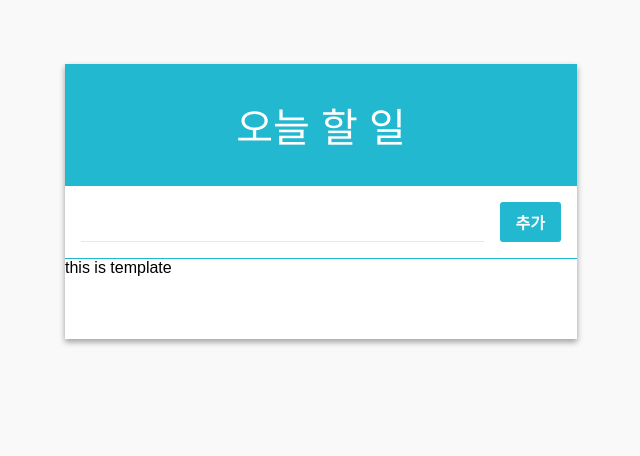
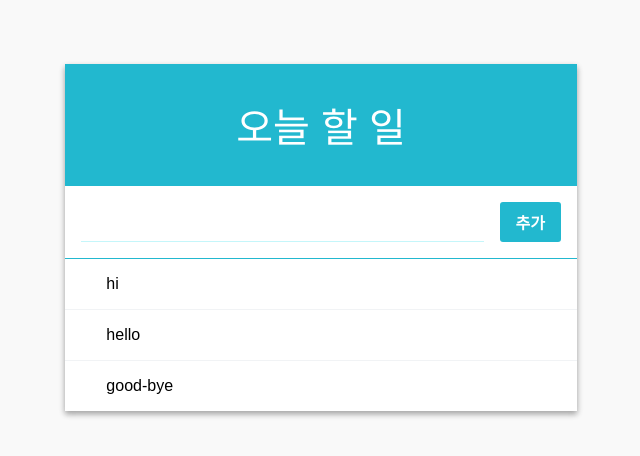
Before and after one commit to dev-dongwon/todoapp-with-react, a React (Create React App) app: page / in a window 1280 px wide. Shown: the top 456 px of the page, without its empty margins (319-959 px from the left). Built offline with nearby package versions, Linux system fonts and the light colour scheme.

Commit message:
Feat : Add Item List
todo-item을 보여줄 item list component 생성

```diff
--- a/src/App.js
+++ b/src/App.js
@@ -1,12 +1,13 @@
 import React, { Component } from 'react';
 import TodoListTemplate from './components/TodoListTemplate';
 import Form from './components/Form';
+import TodoItemList from './components/TodoItemList';
 
 class App extends Component {
   render() {
     return (
       <TodoListTemplate form={ <Form/> }>
-        this is template
+        <TodoItemList/>
       </TodoListTemplate>
     );
   }
--- /dev/null
+++ b/src/components/TodoItem.css
@@ -0,0 +1,48 @@
+.todo-item {
+  padding: 1rem;
+  display: flex;
+  align-items: center; /* 세로 가운데 정렬 */
+  cursor: pointer;
+  transition: all 0.15s;
+  user-select: none;
+}
+
+.todo-item:hover {
+  background: #e3fafc;
+}
+
+/* todo-item 에 마우스가 있을때만 .remove 보이기 */
+.todo-item:hover .remove {
+  opacity: 1;
+}
+
+/* todo-item 사이에 윗 테두리 */
+.todo-item + .todo-item {
+  border-top: 1px solid #f1f3f5;
+}
+
+
+.remove {
+  margin-right: 1rem;
+  color: #e64980;
+  font-weight: 600;
+  opacity: 0;
+}
+
+.todo-text {
+  flex: 1; /* 체크, 엑스를 제외한 공간 다 채우기 */
+  word-break: break-all;
+}
+
+.checked {
+  text-decoration: line-through;
+  color: #adb5bd;
+}
+
+.check-mark {
+  font-size: 1.5rem;
+  line-height: 1rem;
+  margin-left: 1rem;
+  color: #3bc9db;
+  font-weight: 800;
+}
--- /dev/null
+++ b/src/components/TodoItem.js
@@ -0,0 +1,25 @@
+import React, { Component } from 'react';
+import './TodoItem.css';
+
+class TodoItem extends Component {
+  render() {
+    const { text, checked, id, onToggle, onRemove } = this.props;
+
+    return(
+      <div className="todo-item" onClick={() => ontoggle(id)}>
+        <div className="remove" onClick={ (e) => {
+          e.stopPropagation();
+          onRemove(id)}
+        }>&times;</div>
+        <div className={ `todo-text ${checked ? 'checked' : '' }` }>
+          <div>{ text }</div>
+        </div>
+        {
+          checked && (<div className="check-mark">✓</div>)
+        }
+      </div>
+    );
+  }
+}
+
+export default TodoItem;
--- a/src/components/TodoItemList.js
+++ b/src/components/TodoItemList.js
@@ -1,4 +1,5 @@
 import React, { Component } from 'react';
+import TodoItem from './TodoItem';
 
 class TodoItemList extends Component {
   render() {
@@ -6,7 +7,9 @@ class TodoItemList extends Component {
 
     return (
       <div>
-
+        <TodoItem text="hi"/>
+        <TodoItem text="hello"/>
+        <TodoItem text="good-bye"/>
       </div>
     );
   }
```
